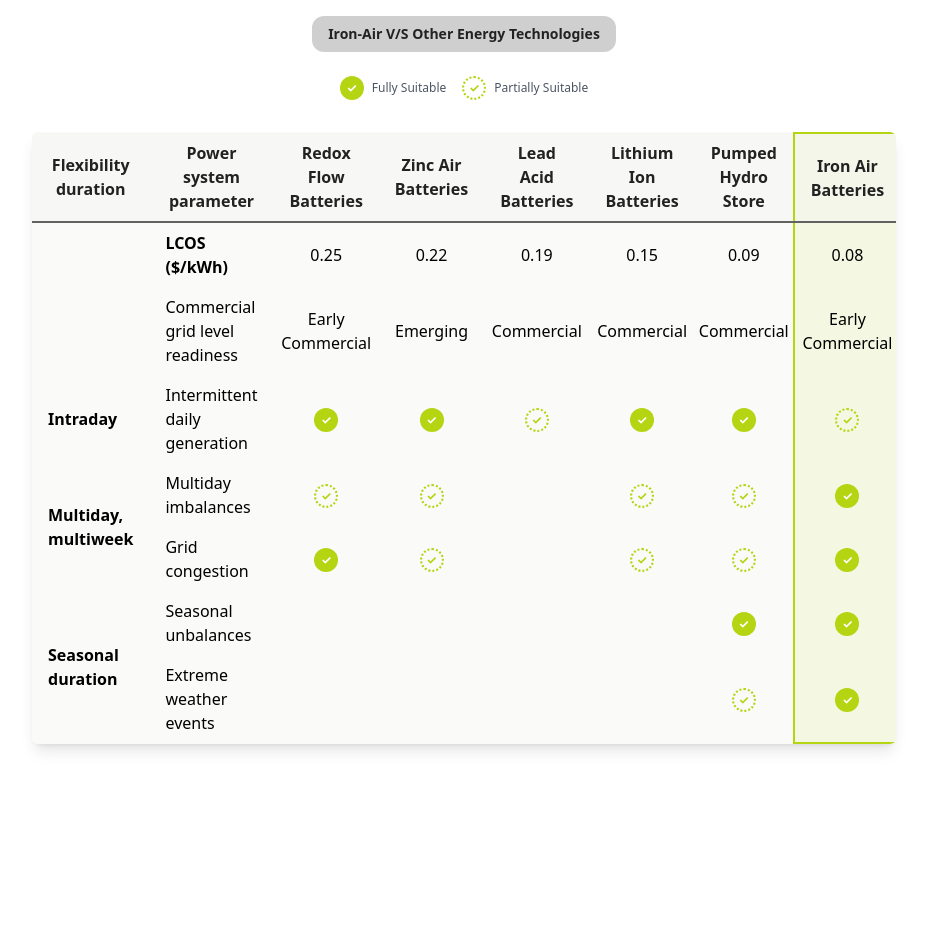
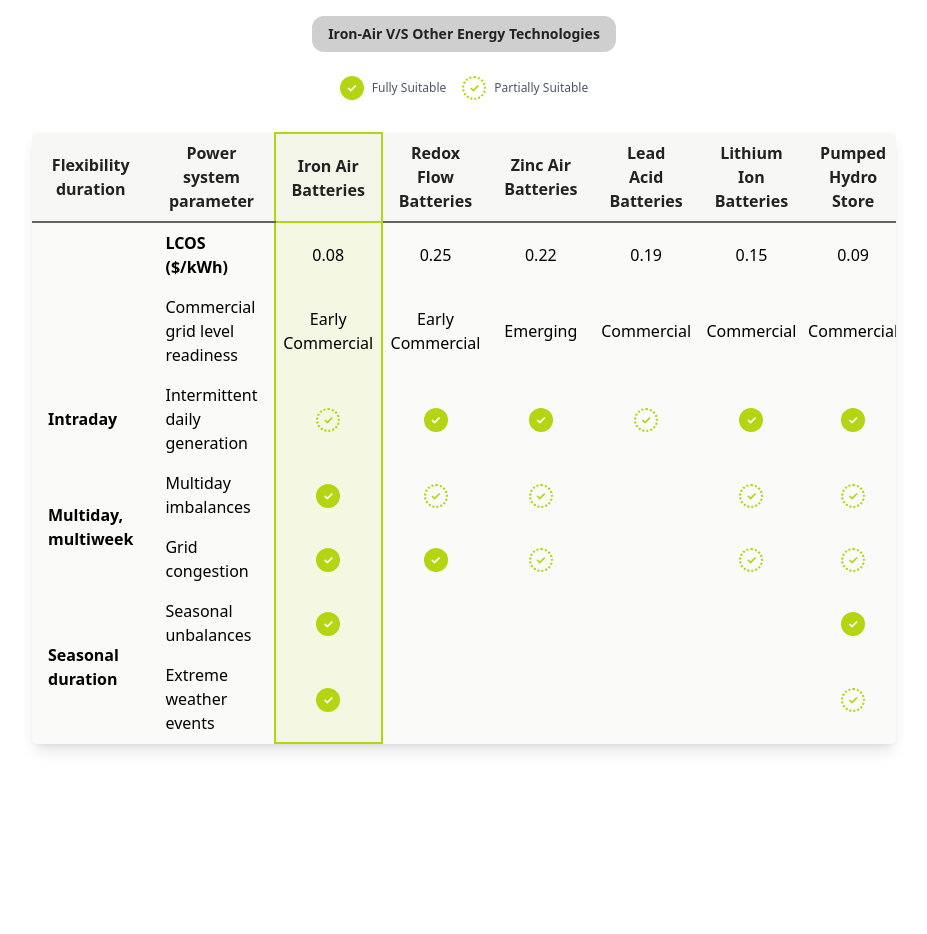
Before and after one commit to NakshatraAich/meine-electric, a Next.js app: page / in a window 1280 px wide. Shown: the part 2260-3194 px from the top of the page, without its empty margins (176-1103 px from the left). Built offline with nearby package versions, Linux system fonts and the light colour scheme.

Commit message:
Modified the table

```diff
--- a/components/sections/why-ironair.tsx
+++ b/components/sections/why-ironair.tsx
@@ -153,17 +153,14 @@ export function WhyIronair() {
           <div className="flex flex-col-reverse gap-8 justify-center items-center w-full">
             <div className="shadow-lg rounded-sm overflow-x-auto w-full">
               <table className="min-w-full bg-stone-100/50 border-collapse text-center sm:text-base text-xs relative">
-
-                {/* 🟦 This makes the Iron Air column continuous */}
                 <colgroup>
+                  <col />
+                  <col />
+                  <col className="bg-meine-electric/10 border-x-2 border-meine-electric" />
                   <col />
                   <col />
                   <col />
                   <col />
-                  <col />
-                  <col />
-                  <col />
-                  <col className="bg-meine-electric/10 border-x-2 border-meine-electric" />
                   <col />
                 </colgroup>
 
@@ -175,101 +172,90 @@ export function WhyIronair() {
                     <th className="px-4 py-2 text-[#222222] font-bold border-b-2 border-[#626262]">
                       Power system parameter
                     </th>
+                    <th className="px-4 py-2 text-[#222222] font-bold border-b-2 border-2 border-meine-electric">
+                      Iron Air Batteries
+                    </th>
                     <th className="px-4 py-2 text-[#222222] font-bold border-b-2 border-[#626262]">Redox Flow Batteries</th>
                     <th className="px-4 py-2 text-[#222222] font-bold border-b-2 border-[#626262]">Zinc Air Batteries</th>
                     <th className="px-4 py-2 text-[#222222] font-bold border-b-2 border-[#626262]">Lead Acid Batteries</th>
                     <th className="px-4 py-2 text-[#222222] font-bold border-b-2 border-[#626262]">Lithium Ion Batteries</th>
                     <th className="px-4 py-2 text-[#222222] font-bold border-b-2 border-[#626262]">Pumped Hydro Store</th>
-
-                    {/* ✅ This column now has a continuous bar behind it */}
-                    <th className="px-4 py-2 text-[#222222] font-bold border-b-0 border-2 border-meine-electric">
-                      Iron Air Batteries
-                    </th>
-
-                    <th className="px-4 py-2 text-[#222222] font-bold border-b-2 bor border-[#626262]">Net Metering</th>
                   </tr>
                 </thead>
 
                 <tbody className="text-center py-8">
-                  <tr className="">
+                  <tr>
                     <td rowSpan={2} className="px-4 py-2 text-left font-semibold"></td>
                     <td className="px-4 py-2 text-left font-bold">LCOS<br />($/kWh)</td>
+                    <td className="border-meine-electric border-x-2">0.08</td>
                     <td>0.25</td>
                     <td>0.22</td>
                     <td>0.19</td>
                     <td>0.15</td>
                     <td>0.09</td>
-                    <td className="border-meine-electric border-x-2">0.08</td>
-                    <td>0.05</td>
                   </tr>
-                  <tr className="">
+                  <tr>
                     <td className="px-4 py-2 text-left">Commercial grid level readiness</td>
+                    <td className="border-meine-electric border-x-2">Early Commercial</td>
                     <td>Early Commercial</td>
                     <td>Emerging</td>
                     <td>Commercial</td>
                     <td>Commercial</td>
                     <td>Commercial</td>
-                    <td className="border-meine-electric border-x-2">Early Commercial</td>
-                    <td>Commercial</td>
                   </tr>
 
                   {/* Intraday */}
-                  <tr className="">
+                  <tr>
                     <td className="px-4 py-2 text-left font-bold">Intraday</td>
                     <td className="px-4 py-2 text-left">Intermittent daily generation</td>
+                    <td className="border-meine-electric border-x-2"><PartialCorrect /></td>
                     <td><Correct /></td>
                     <td><Correct /></td>
                     <td><PartialCorrect /></td>
                     <td><Correct /></td>
                     <td><Correct /></td>
-                    <td className="border-meine-electric border-x-2"><PartialCorrect /></td>
-                    <td><Correct /></td>
                   </tr>
 
                   {/* Multiday */}
-                  <tr className="">
+                  <tr>
                     <td rowSpan={2} className="px-4 py-2 text-left font-bold">Multiday, multiweek</td>
                     <td className="px-4 py-2 text-left">Multiday<br />imbalances</td>
+                    <td className="border-meine-electric border-x-2"><Correct /></td>
                     <td><PartialCorrect /></td>
                     <td><PartialCorrect /></td>
                     <td></td>
                     <td><PartialCorrect /></td>
                     <td><PartialCorrect /></td>
+                  </tr>
+                  <tr>
+                    <td className="px-4 py-2 text-left">Grid<br />congestion</td>
                     <td className="border-meine-electric border-x-2"><Correct /></td>
-                    <td></td>
-                  </tr>
-                  <tr className="">
-                    <td className="px-4 py-2 text-left">Grid<br />congestion</td>
                     <td><Correct /></td>
                     <td><PartialCorrect /></td>
                     <td></td>
                     <td><PartialCorrect /></td>
                     <td><PartialCorrect /></td>
-                    <td className="border-meine-electric border-x-2"><Correct /></td>
-                    <td><PartialCorrect /></td>
                   </tr>
 
                   {/* Seasonal */}
-                  <tr className="">
+                  <tr>
                     <td rowSpan={2} className="px-4 py-2 text-left font-bold">Seasonal<br />duration</td>
                     <td className="px-4 py-2 text-left">Seasonal<br />unbalances</td>
+                    <td className="border-meine-electric border-x-2 border-b-0"><Correct /></td>
                     <td></td>
                     <td></td>
                     <td></td>
                     <td></td>
                     <td><Correct /></td>
-                    <td className="border-meine-electric border-b-0 border-x-2"><Correct /></td>
-                    <td></td>
                   </tr>
                   <tr>
                     <td className="px-4 py-2 text-left">Extreme weather<br />events</td>
+                    <td className="border-meine-electric border-x-2 border-t-0 border-b-2"><Correct /></td>
                     <td></td>
                     <td></td>
                     <td></td>
                     <td></td>
                     <td><PartialCorrect /></td>
-                    <td className="border-meine-electric border-x-2 border-t-0 border-b-2"><Correct /></td>
-                    <td></td>
                   </tr>
                 </tbody>
               </table>
```
